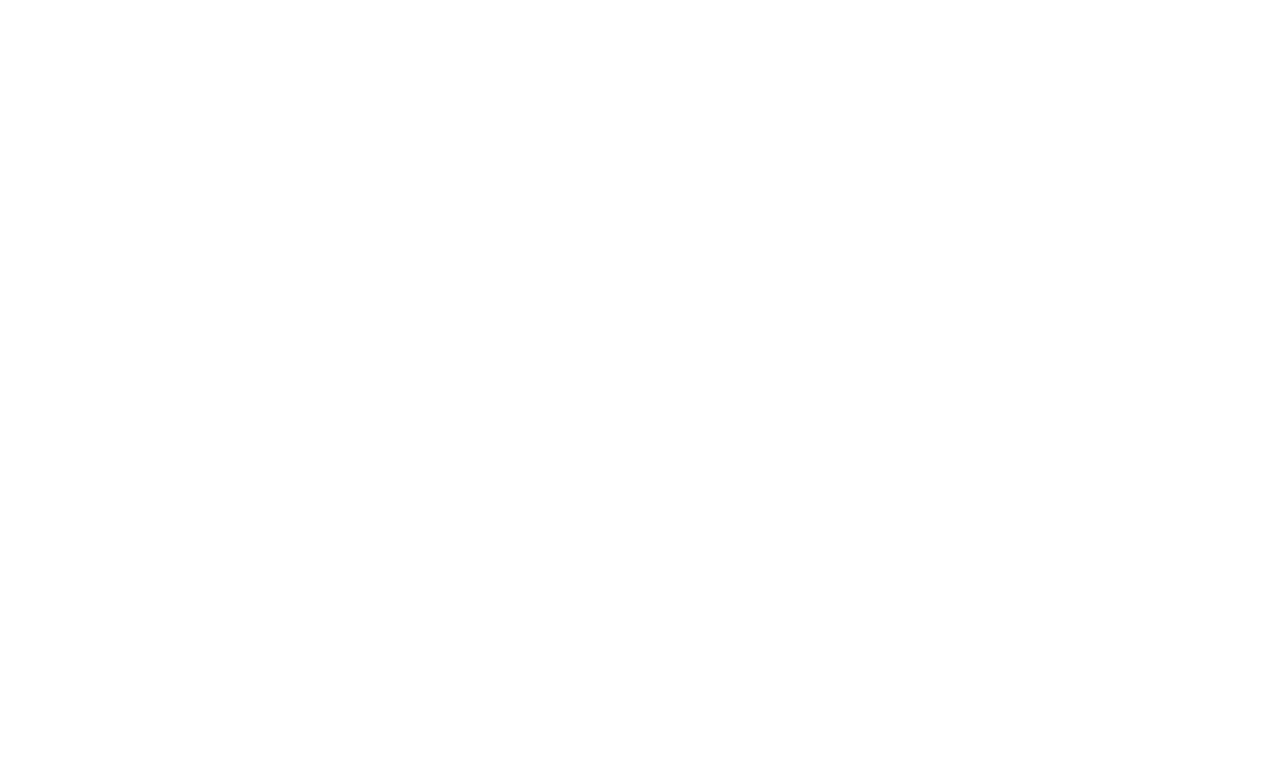
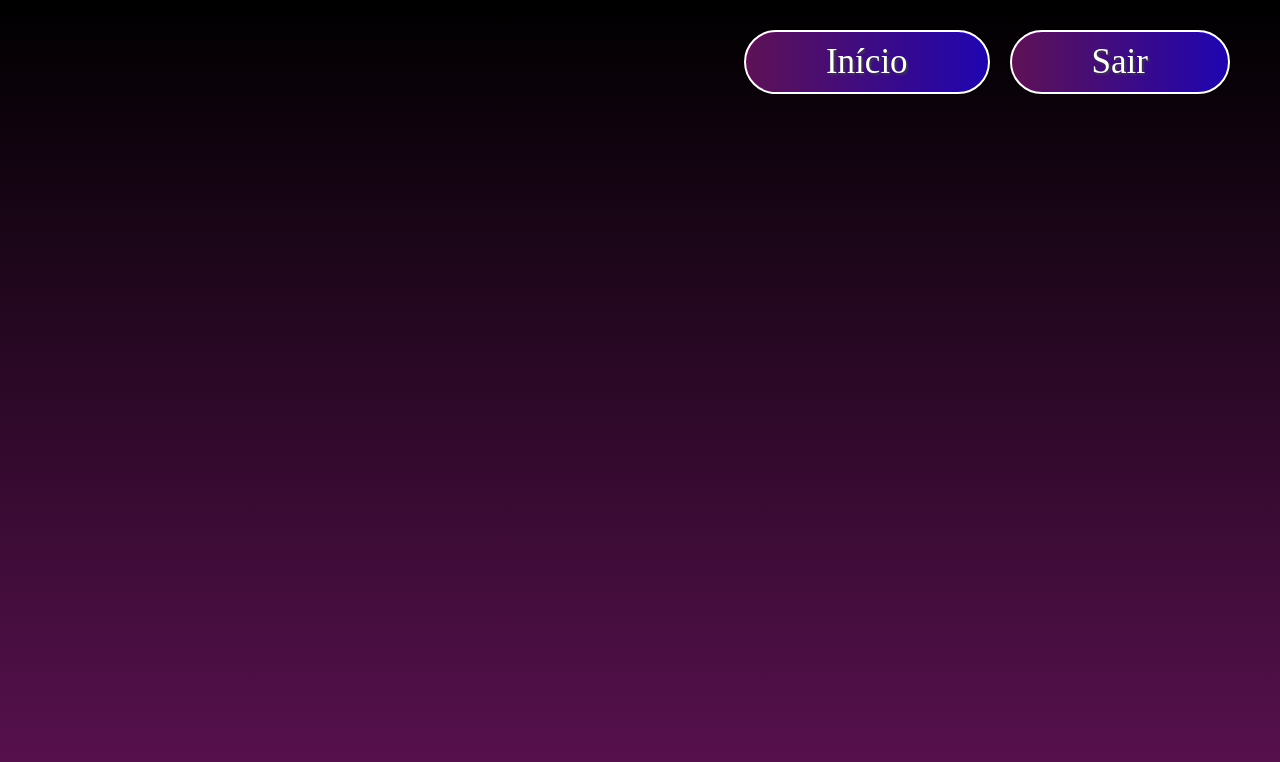
Before and after one commit to diegoalvares/diamtech, a plain HTML site: page index.html in a window 1280 px wide. Drawn offline with Linux system fonts and the light colour scheme.

Commit message:
atualizando.

```diff
--- /dev/null
+++ b/CSS/aulas.css
@@ -0,0 +1,9 @@
+main{
+    margin: 20px;
+}
+
+main>#aulas>ol{
+    background-color: white;
+    width: 30vw;
+    font-size: 30px;
+}
--- /dev/null
+++ b/CSS/header.css
@@ -0,0 +1,28 @@
+header{
+    color: white;
+}
+
+header>nav{
+    margin: 30px;
+}
+
+header>nav>ul{
+    display: flex;
+    justify-content: end;
+    list-style: none;
+}
+
+header>nav>ul>li{
+    padding: 10px 80px 10px 80px;
+    margin-right: 20px;
+    font-size: 35px;
+    background: linear-gradient(to right, var(--roxo), var(--roxo2));
+    text-shadow: 2px 2px 2px rgb(59, 59, 59);
+    border-radius: 60px;
+    cursor: pointer;
+    border: solid white 2px;
+}
+
+header>nav>ul>li:hover{
+    opacity: 0.8;
+}
--- /dev/null
+++ b/CSS/reset.css
@@ -0,0 +1,14 @@
+*{
+    margin: 0;
+    padding: 0;
+}
+
+body{
+    background: linear-gradient(to bottom, black, var(--roxo));
+    height: 100vh;
+}
+
+:root{
+    --roxo: rgb(94, 18, 84);
+    --roxo2:rgb(31, 5, 177);
+}
--- a/index.html
+++ b/index.html
@@ -3,15 +3,34 @@
 <head>
     <meta charset="UTF-8">
     <meta name="viewport" content="width=device-width, initial-scale=1.0">
+
+    <!-------------LINKS CSS GERAL---------------------->
+    <link rel="stylesheet" href="CSS/reset.css">
+    <link rel="stylesheet" href="CSS/header.css">
+    <link rel="stylesheet" href="CSS/aulas.css">
+    <!-------------------------------------------------->
+
     <title>DIEGO ALVARES TECH - AULAS</title>
 </head>
 <body>
     <header>
-
+        <nav>
+            <ul>
+                <li>Início</li>
+                <li>Sair</li>
+            </ul>
+        </nav>
     </header>
 
     <main>
+        <section id="aulas">
 
+
+        </section>
+
+        <section id="video">
+
+        </section>
     </main>
 
     <footer>
```
